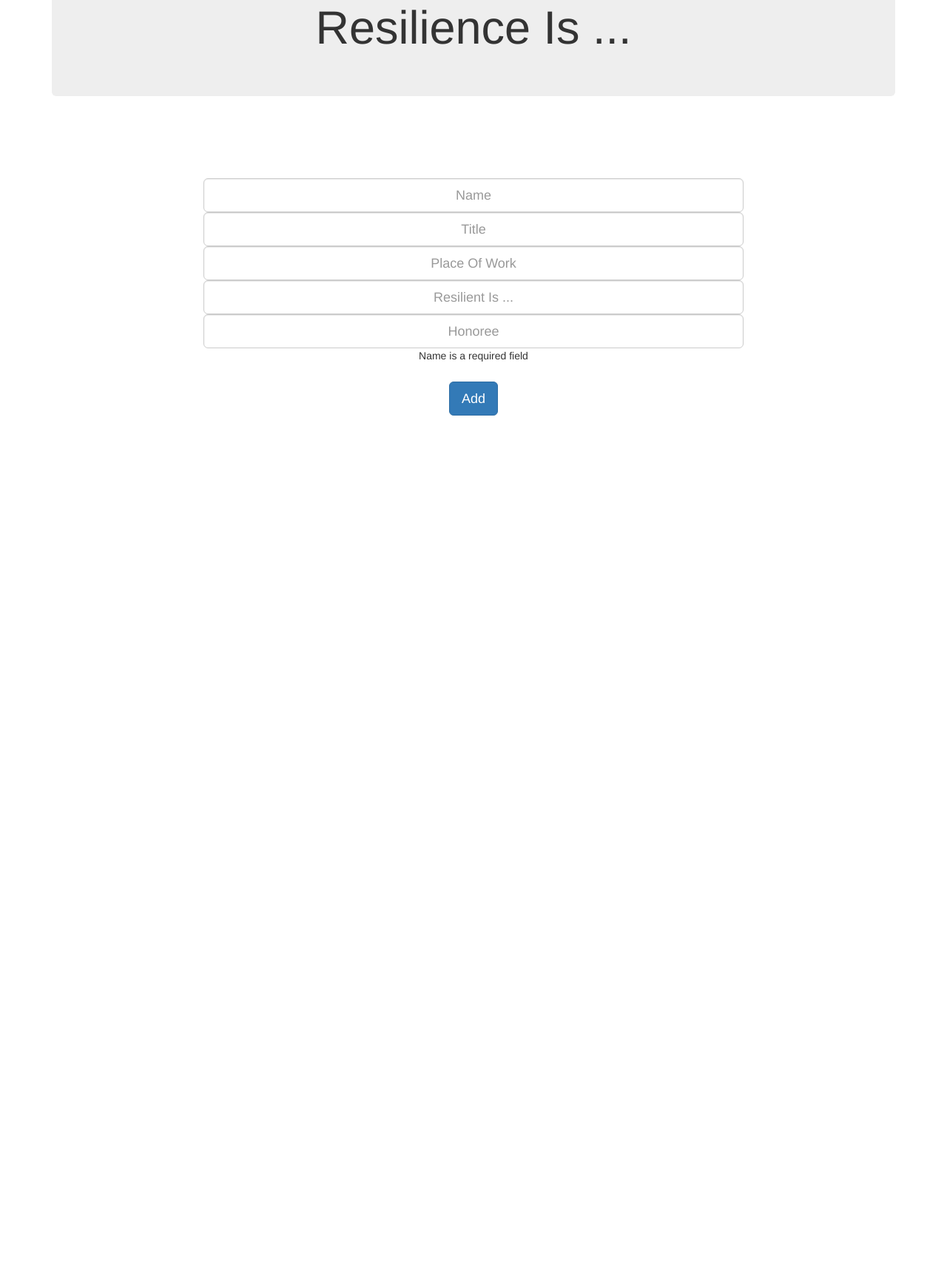
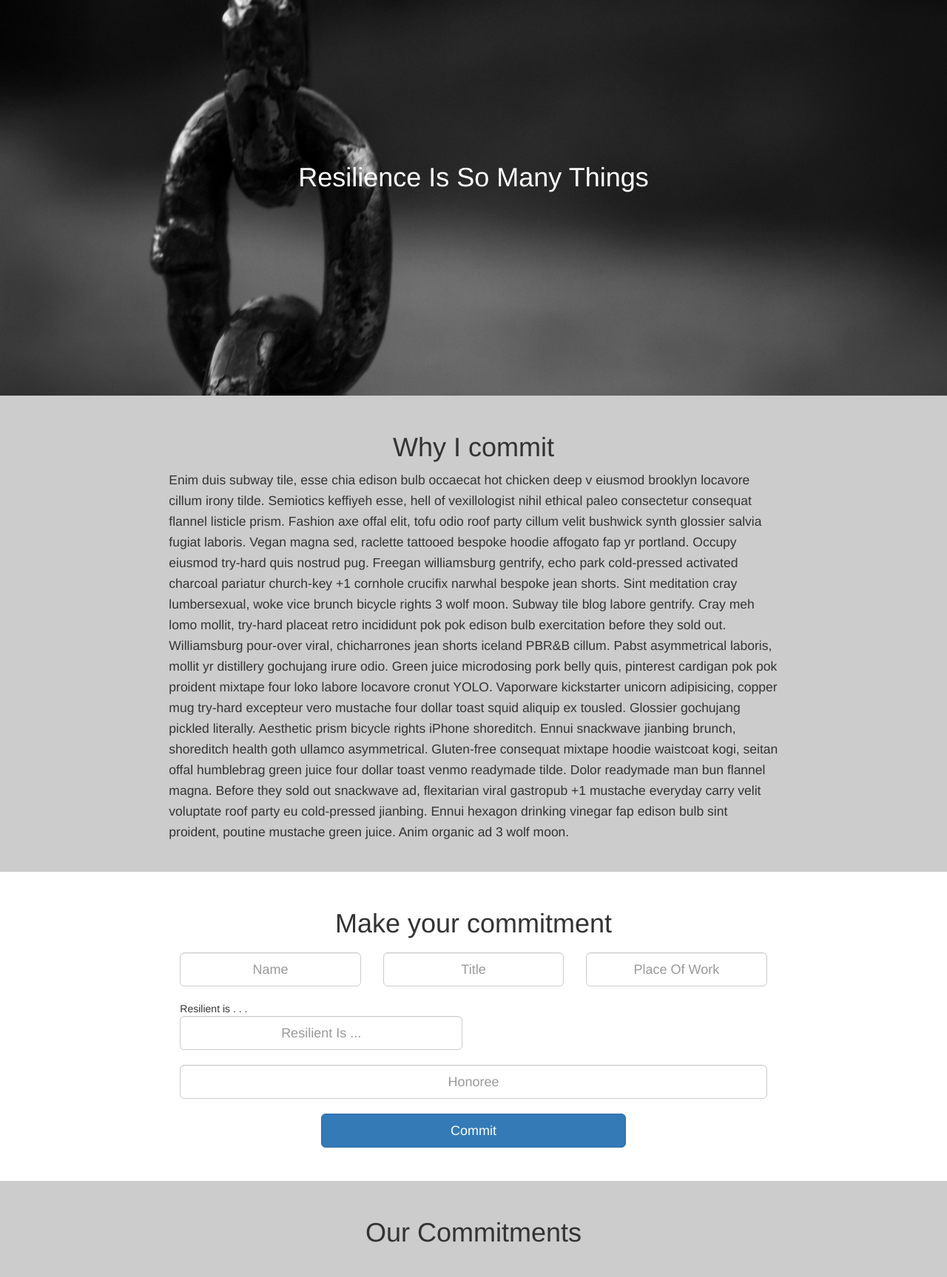
Before and after one commit to muigaiunaka/resilience, a website: page public/views/index.html in a window 1280 px wide. Shown: the part 65-1792 px from the top of the page at 74% size. Before the commit the page ends 800 px from the top, so only its background shows below. Drawn offline with nearby package versions, Linux system fonts and the light colour scheme; no server answers.

Commit message:
updates to the front end

```diff
--- a/package.json
+++ b/package.json
@@ -14,6 +14,6 @@
 	"repository"   :
 		{
 			"type" : "git",
-			"url" : "https://github.com/alfredababio/mean-skeleton.git"
+			"url" : "https://github.com/muigaiunaka/resilience.git"
 		}
 }
--- a/public/assets/css/styles.css
+++ b/public/assets/css/styles.css
@@ -1,7 +1,44 @@
-.model-item {
-	padding-bottom: 5px;
+h1 {;}
+h2 {;}
+h3 {;}
+h4 {;}
+h5 {;}
+h6 {;}
+p {
+	font-size: 1.75rem;
+	font-family: helvetica, roboto, sans-serif;
+	line-height: 1.6;
 }
 
-#name-field {
-	margin-top: 80px;
+section {
+	padding-top: 3rem;
+	padding-bottom: 3rem;
 }
+
+section, header {
+	display: flex;
+	display: -moz-flexbox;
+	display: -webkit-flex;
+	align-items: center;
+	-webkit-align-items: center;
+	justify-content: center;
+	-webkit-justify-content: center;
+	flex-flow: column;
+	-webkit-flex-flow: column;
+}
+
+section:nth-child(even) {background: #CCC}
+section:nth-child(odd) {background: #FFF}
+
+fieldset, button {
+	margin: 1rem auto;
+}
+
+.hero {
+	background-image: url('../../img/hero.jpeg');
+	background-size:cover;
+	background-position:center center;
+	background-attachment:fixed;
+	min-height: 75vh;
+	color: #fff;
+}
--- a/public/views/index.html
+++ b/public/views/index.html
@@ -12,68 +12,86 @@
 	<script type="text/javascript" src="../controllers/app.js"></script>
 </head>
 <body ng-controller="appCtrl">
-	<div class="container">
-		<div class="jumbotron text-center">
-			<h1>Resilience Is ... </h1>
+	<header class="hero flex-column">
+		<h1>Resilience Is So Many Things</h1>
+	</header>
+	<!-- Commitment Pre-text -->
+	<section>
+		<h1 class="col-md-4 text-center">Why I commit</h1>
+		<div class="col-md-8">
+		<p>
+			Enim duis subway tile, esse chia edison bulb occaecat hot chicken deep v
+			eiusmod brooklyn locavore cillum irony tilde. Semiotics keffiyeh esse, hell of
+			vexillologist nihil ethical paleo consectetur consequat flannel listicle
+			prism. Fashion axe offal elit, tofu odio roof party cillum velit bushwick
+			synth glossier salvia fugiat laboris. Vegan magna sed, raclette tattooed
+			bespoke hoodie affogato fap yr portland. Occupy eiusmod try-hard quis nostrud
+			pug. Freegan williamsburg gentrify, echo park cold-pressed activated charcoal
+			pariatur church-key +1 cornhole crucifix narwhal bespoke jean shorts. Sint
+			meditation cray lumbersexual, woke vice brunch bicycle rights 3 wolf moon.
+
+			Subway tile blog labore gentrify. Cray meh lomo mollit, try-hard placeat
+			retro incididunt pok pok edison bulb exercitation before they sold out.
+			Williamsburg pour-over viral, chicharrones jean shorts iceland PBR&B
+			cillum. Pabst asymmetrical laboris, mollit yr distillery gochujang irure
+			odio. Green juice microdosing pork belly quis, pinterest cardigan pok pok
+			proident mixtape four loko labore locavore cronut YOLO. Vaporware
+			kickstarter unicorn adipisicing, copper mug try-hard excepteur vero
+			mustache four dollar toast squid aliquip ex tousled. Glossier gochujang
+			pickled literally.
+
+			Aesthetic prism bicycle rights iPhone shoreditch. Ennui snackwave jianbing
+			brunch, shoreditch health goth ullamco asymmetrical. Gluten-free consequat
+			mixtape hoodie waistcoat kogi, seitan offal humblebrag green juice four
+			dollar toast venmo readymade tilde. Dolor readymade man bun flannel magna.
+			Before they sold out snackwave ad, flexitarian viral gastropub +1 mustache
+			everyday carry velit voluptate roof party eu cold-pressed jianbing. Ennui
+			hexagon drinking vinegar fap edison bulb sint proident, poutine mustache
+			green juice. Anim organic ad 3 wolf moon.
+		</p>
+	</div>
+	</section>
+	<!-- Commitment Form-->
+	<section>
+		<form name="modelCreate" ng-submit="modelCreate.$valid && submitted && createModel()" novalidate>
+			<div class="form-group col-md-8 col-md-offset-2" ng-class="{'has-error': submitted && modelCreate.name.$invalid}">
+				<h1 class="text-center">Make your commitment</h1>
+				<!-- BIND THIS VALUE TO pledgeData.name -->
+				<fieldset class="col-md-4">
+					<input type="name" name="name"  class="form-control input-lg text-center" placeholder="Name" ng-model="pledgeData.name" />
+				</fieldset>
+				<fieldset class="col-md-4">
+					<input type="text" name="title"  class="form-control input-lg text-center" placeholder="Title" ng-model="pledgeData.title" />
+				</fieldset>
+				<fieldset class="col-md-4">
+					<input type="text" name="occupation"  class="form-control input-lg text-center" placeholder="Place Of Work" ng-model="pledgeData.occupation" />
+				</fieldset>
+				<fieldset class="col-md-6">
+					Resilient is . . .
+					<input type="text" name="commitment"  class="form-control input-lg text-center" placeholder="Resilient Is ..." ng-model="pledgeData.commitment" />
+				</fieldset>
+				<fieldset class="col-md-12">
+					<input type="text" name="honoree"  class="form-control input-lg text-center" placeholder="Honoree" ng-model="pledgeData.honoree" />
+				</fieldset>
+				<!-- Sets the value submitted to true to help with form validation -->
+				<button type="submit" class="btn btn-primary btn-lg col-md-6 col-md-offset-3" ng-click="submitted=true">
+					Commit
+				</button>
+			</div>
+		</form>
+	</section>
+	<!-- List of our commitments -->
+	<section>
+		<h1 class="text-center">Our Commitments</h1>
+
+		<div ng-repeat="pledge in pledges" class="text-center col-md-8">
+			<span>{{pledge.name}}</span>
+			<span>{{pledge.title}}</span>
+			<span>{{pledge.occupation}}</span>
+			<span>I commit to {{pledge.commitment}}</span>
+			<span>for {{pledge.honoree}}</span>
 		</div>
+	</section>
 
-		<!-- MODEL LIST -->
-		<div id="model-list" class="row">
-			<div class="col-sm-4 col-sm-offset-4">
-
-				<!-- LOOP OVER THE MODELS IN $scope.pledges -->
-				<div ng-repeat="pledge in pledges" class="model-item">
-					<div class="input-group input-group-lg">
-						<div class="input-group-addon">
-							<div class="glyphicon glyphicon-remove" ng-click="deleteModel(pledge._id)">
-							</div>
-						</div>
-
-						<div type="text" class="form-control"> {{pledge.name}}</div>
-						<div type="text" class="form-control"> {{pledge.title}}</div>
-						<div type="text" class="form-control"> {{pledge.occupation}}</div>
-						<div type="text" class="form-control"> {{pledge.commitment}}</div>
-						<div type="text" class="form-control"> {{pledge.honoree}}</div>
-					</div>
-				</div>
-
-			</div>
-		</div>
-
-		<!-- FORM TO CREATE MODELS -->
-		<div id="model-form" class="form-horizontal">
-			<div class="col-sm-8 col-sm-offset-2 text-center" id="name-field">
-
-				<!-- Only posts to Angular's createModel if form is valid and was submitted -->
-				<form name="modelCreate" ng-submit="modelCreate.$valid && submitted && createModel()" novalidate>
-					<div class="form-group" ng-class="{'has-error': submitted && modelCreate.name.$invalid}">
-
-						<!-- BIND THIS VALUE TO formData.name -->
-						<!-- BIND THIS VALUE TO pledgeData.name -->
-						<div class="col-sm-12">
-							<!-- <input type="name" name="name"  class="form-control input-lg text-center" placeholder="Model" ng-model="formData.name" required /> -->
-
-							<input type="name" name="name"  class="form-control input-lg text-center" placeholder="Name" ng-model="pledgeData.name" />
-							<input type="text" name="title"  class="form-control input-lg text-center" placeholder="Title" ng-model="pledgeData.title" />
-							<input type="text" name="occupation"  class="form-control input-lg text-center" placeholder="Place Of Work" ng-model="pledgeData.occupation" />
-							<input type="text" name="commitment"  class="form-control input-lg text-center" placeholder="Resilient Is ..." ng-model="pledgeData.commitment" />
-							<input type="text" name="honoree"  class="form-control input-lg text-center" placeholder="Honoree" ng-model="pledgeData.honoree" />
-
-							<div ng-show="submitted && modelCreate.name.$invalid">
-								<p ng-show="modelCreate.name.$error.required">
-									Name is a required field
-								</p>
-							</div>
-						</div>
-					</div>
-
-					<!-- Sets the value submitted to true to help with form validation -->
-					<button type="submit" class="btn btn-primary btn-lg" ng-click="submitted=true">
-						Add
-					</button>
-				</form>
-			</div>
-		</div>
-	</div>
 </body>
 </html>
```
Also changed, not shown: app/routes/api.js (+0 -52 lines), public/img/hero.jpeg (added).
